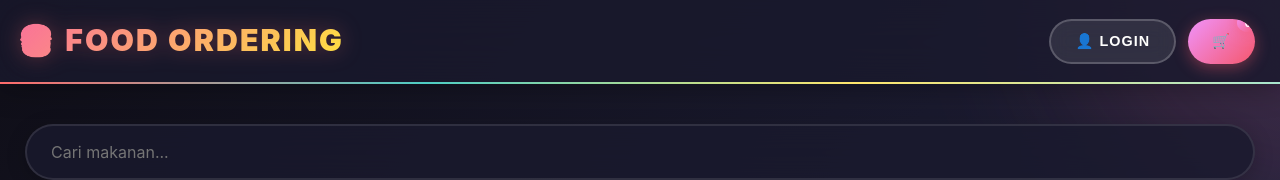
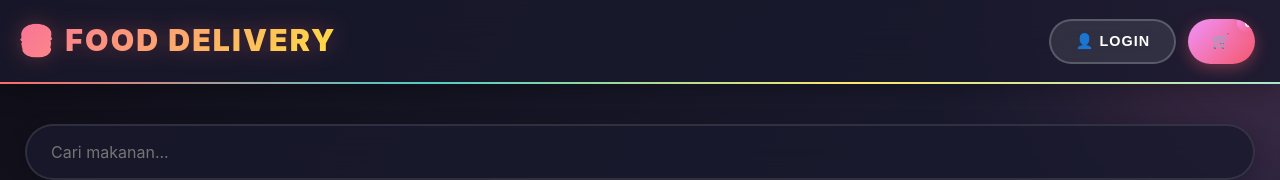
Before and after one commit to adzkal/food-order-app, a plain HTML site: page index.html in a window 1280 px wide. Shown: the top 180 px of the page. Drawn offline with Linux system fonts and the light colour scheme; no server answers.

Commit message:
Update index.html

```diff
--- a/index.html
+++ b/index.html
@@ -12,7 +12,7 @@
 
     <header class="header">
         <div class="header-content">
-            <div class="logo">🍔 Food Ordering</div>
+            <div class="logo">🍔 Food Delivery</div>
             <div class="header-actions">
                 <button class="btn btn-secondary" id="trackingBtn" style="display:none;" onclick="openTrackingStatus()">
                     🚚 Status Pesanan
```
